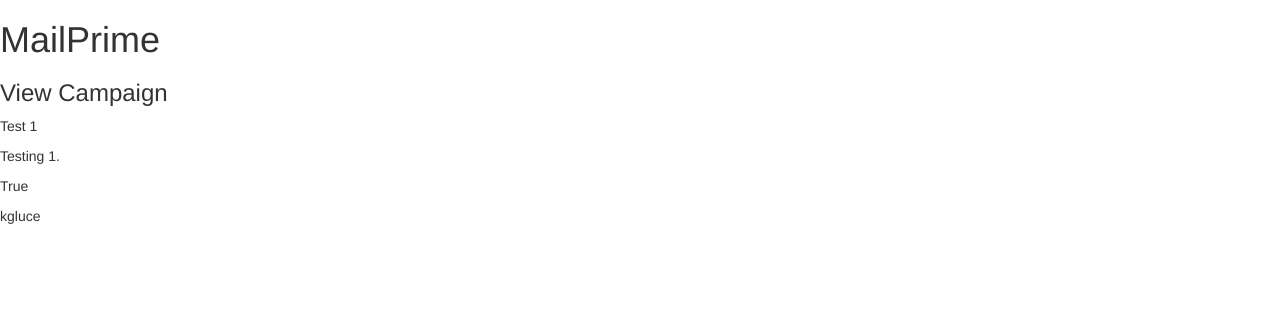
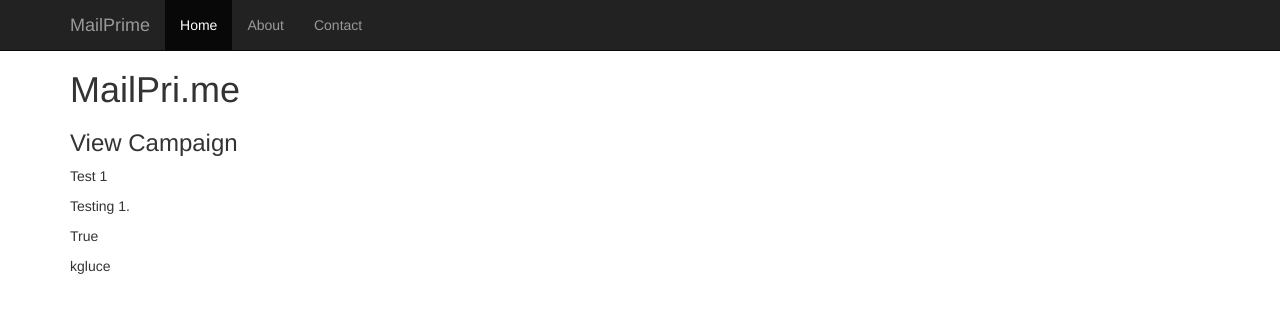
Before and after one commit to nomadmtb/mailprime, a Django app: page /home/1 in a window 1280 px wide. Shown: the top 313 px of the page. Run offline with Django 3.2, Linux system fonts and the light colour scheme; a user stored in the database is signed in; data comes from the database, SQL or seed files in the repository; both versions use the stored data as it was after the commit; parts of the project's set-up code (start-up, migrations or seed data) failed here and were passed over; some libraries are stand-ins or nearby versions.

Commit message:
Altered _base.html

```diff
--- a/mailprime/mailer/templates/_base.html
+++ b/mailprime/mailer/templates/_base.html
@@ -6,9 +6,30 @@
 		<link href="{% static 'bootstrap/css/bootstrap.css' %}" rel="stylesheet" media="screen">
 	</head>
 
-	<body>
+	<body style="padding-top:50px;">
+		<div class="navbar navbar-inverse navbar-fixed-top" role="navigation">
+      		<div class="container">
+        		<div class="navbar-header">
+          			<button type="button" class="navbar-toggle" data-toggle="collapse" data-target=".navbar-collapse">
+            			<span class="sr-only">Toggle navigation</span>
+            			<span class="icon-bar"></span>
+            			<span class="icon-bar"></span>
+            			<span class="icon-bar"></span>
+          			</button>
+          			<a class="navbar-brand" href="#">MailPrime</a>
+        		</div>
+        		<div class="collapse navbar-collapse">
+          			<ul class="nav navbar-nav">
+            			<li class="active"><a href="#">Home</a></li>
+            			<li><a href="#about">About</a></li>
+            			<li><a href="#contact">Contact</a></li>
+          			</ul>
+        		</div><!--/.nav-collapse -->
+      		</div>
+    	</div>
 
-		<h1>MailPrime</h1>
+    	<div class="container">
+    		<h1>MailPri.me</h1>
 
 			{% if messages %}
     			{% for message in messages %}
@@ -18,6 +39,7 @@
 
 			{% block content %}
 			{% endblock %}
+    	</div>
 
 	</body>
 </html>
--- a/mailprime/mailprime/urls.py
+++ b/mailprime/mailprime/urls.py
@@ -18,5 +18,5 @@ urlpatterns = patterns('',
     url(r'^admin/', include(admin.site.urls)),
 )
 
-# For Development ONLY.
+# For Development ONLY. Remove when in production...
 urlpatterns += staticfiles_urlpatterns()
```
Also changed, not shown: mailprime/db.sqlite3. Lines whose indentation alone changed are shown as unchanged.
